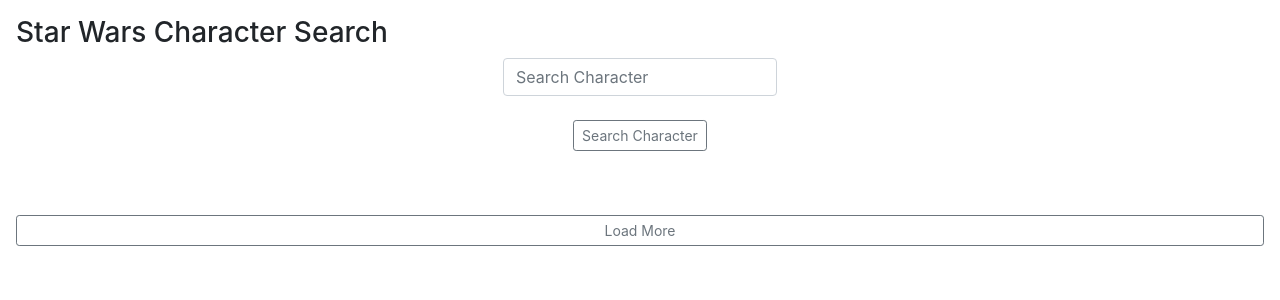
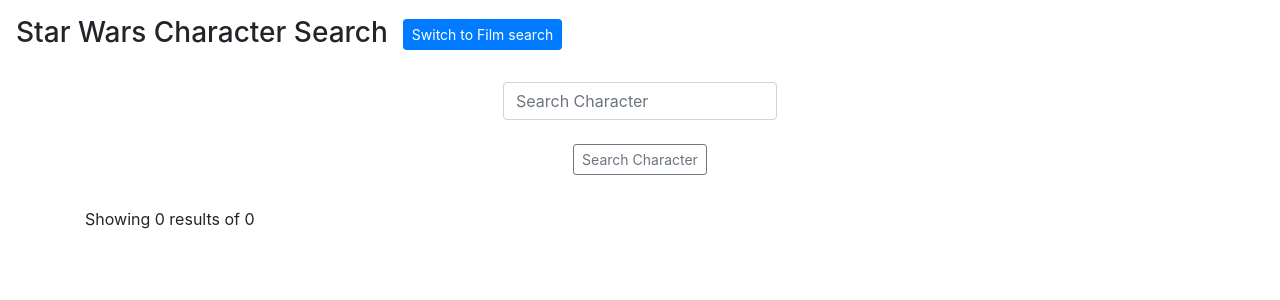
Before and after one commit to h-e-l-i-o/sw, a React (Create React App) app: page / in a window 1280 px wide. Shown: the top 300 px of the page. Built offline with nearby package versions, Linux system fonts and the light colour scheme.

Commit message:
toggle film/character search; load more

```diff
--- a/src/App.js
+++ b/src/App.js
@@ -5,20 +5,35 @@
 import Button from 'react-bootstrap/Button'
 import './App.css'
 
-import 'whatwg-fetch'
+// import 'whatwg-fetch'
 
 function App() {
   const [input, setInput] = useState('')
+  const [type, setType] = useState('Character')
   const [list, setList] = useState([])
-  const apiUrl = `https://swapi.dev/api/people/?search=${input}`
+  const [count, setCount] = useState(0)
+  const [next, setNext] = useState('')
+
+  const rootUrl = 'https://swapi.dev/api'
+  const peopleUrl = `${rootUrl}/people/?search=${input}`
+  const moviesUrl = `${rootUrl}/films/?search=${input}`
 
   const getResults = async (event) => {
     event.preventDefault()
-    const result = await fetchApi(apiUrl)
+    const result = type === 'Character' ? await fetchApi(peopleUrl) : await fetchApi(moviesUrl)
+    console.log(result)
     console.log(result.results)
     setList(result.results)
+    setCount(result.count)
+    result.next ? setNext(result.next) : setNext('')
+    console.log(list)
   }
-
+  const loadMore = async () => {
+    const result = await fetchApi(next)
+    console.log(result)
+    setList(list.concat(result.results))
+    result.next ? setNext(result.next) : setNext('')
+  }
   const fetchApi = async (url) => {
     try {
       const resp = await fetch(url)
@@ -31,9 +46,15 @@
   const handleInputChange = async e => {
     setInput(e.target.value)
   }
+  const toggleSearch = async e => {
+    setList([])
+    setCount(0)
+    setNext('')
+    type === 'Character' ? setType('Film') : setType('Character')
+  }
 
   const items = list.map((item) =>
-  <li>{item.name}</li>
+  <li>{type === 'Character' ? item.name : item.title}</li>
   )
 
 
@@ -41,28 +62,34 @@
     <div>
       <Container className="p-3" fluid>
 
-        <h3 className="header">Star Wars Character Search</h3>
+        <h3 className="header">Star Wars {type} Search
+          &nbsp;
+          <Button variant="primary" size="sm" onClick={toggleSearch}>
+            Switch to { type === 'Character' ? 'Film' : 'Character'} search
+          </Button>
+        </h3>
+        <br/>
         <form onSubmit={getResults}>
           <InputGroup className="mb-3 d-flex justify-content-center" size="sm">
             <center>
               <FormControl
-                placeholder="Search Character"
+                placeholder={`Search ${type}`}
                 aria-label="Username"
                 aria-describedby="basic-addon1"
                 onChange={handleInputChange}
               />
-              <br/><Button type="submit" size="sm" variant="outline-secondary">Search Character</Button>
+              <br/><Button type="submit" size="sm" variant="outline-secondary">Search {type}</Button>
             </center>
           </InputGroup>
         </form>
       </Container>
       <Container>
+        <p>Showing {list.length} results of {count}</p>
         <ul>{items}</ul>
       </Container>
       <Container className="p-3" fluid>
-        <Button variant="outline-secondary" size="sm" block>
-          Load More
-        </Button>
+        { next &&
+        <Button variant="outline-secondary" size="sm" block onClick={loadMore}>Load More</Button>}
       </Container>
     </div>
 
```
